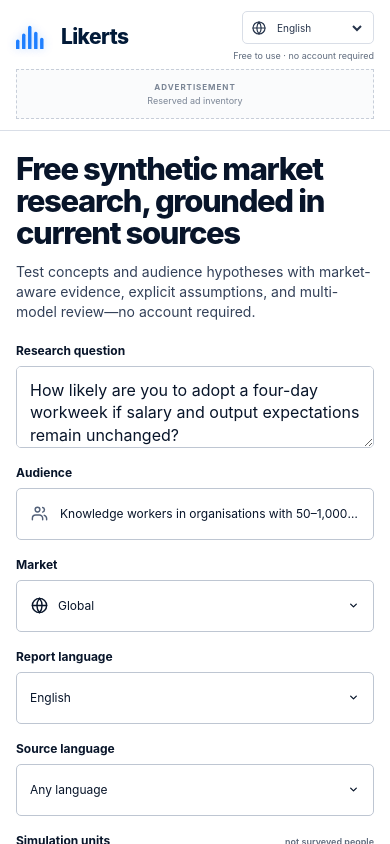
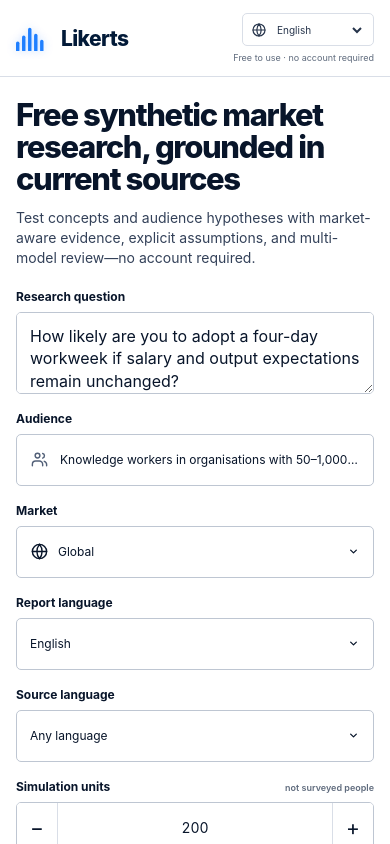
Before and after one commit to crosstabs/likerts, a React (Vite) app: page / in a window 390 px wide. Shown: the top 844 px of the page. Built offline with nearby package versions, Linux system fonts and the light colour scheme.

Commit message:
feat: prepare header for Google Auto Ads

```diff
--- a/index.html
+++ b/index.html
@@ -15,6 +15,7 @@
       content="Run free synthetic market research and concept tests with current web sources, explicit assumptions, and multi-model review. No account required."
     />
     <meta name="robots" content="index,follow" />
+    <meta name="google-adsense-account" content="ca-pub-2113803057950021" />
     <meta property="og:type" content="website" />
     <meta property="og:site_name" content="Likerts" />
     <meta property="og:title" content="Free synthetic market research | Likerts" />
--- a/src/App.jsx
+++ b/src/App.jsx
@@ -222,10 +222,6 @@ function AppContent({ uiLocale, setUiLocale }) {
       <header className="public-header">
         <div className="public-header-inner">
           <Brand />
-          <div className="ad-slot" aria-label="Advertisement placement">
-            <span>{t('ad')}</span>
-            <small>{t('adReserved')}</small>
-          </div>
           <div className="header-meta">
             <label className="language-picker">
               <GlobeIcon size={16} />
--- a/src/styles.css
+++ b/src/styles.css
@@ -43,16 +43,13 @@ button:focus-visible, textarea:focus-visible, select:focus-visible, input:focus-
 .public-footer a:hover { color: var(--blue); }
 
 .public-header { border-bottom: 1px solid var(--border); background: #fff; }
-.public-header-inner { width: min(1280px, calc(100% - 48px)); min-height: 82px; margin-inline: auto; display: grid; grid-template-columns: 190px minmax(320px, 720px) minmax(180px, auto); align-items: center; justify-content: space-between; gap: 28px; }
+.public-header-inner { width: min(1280px, calc(100% - 48px)); min-height: 82px; margin-inline: auto; display: grid; grid-template-columns: 190px minmax(180px, auto); align-items: center; justify-content: space-between; gap: 28px; }
 .public-header .brand { color: var(--nav); font-size: 24px; }
 .public-header .brand-mark { transform: scale(0.86); transform-origin: left center; margin-right: -4px; }
 .header-meta { display: grid; justify-items: end; gap: 6px; }
 .header-meta p { margin: 0; color: var(--muted); font-size: 10px; white-space: nowrap; }
 .language-picker { min-width: 132px; height: 33px; border: 1px solid var(--border); border-radius: 5px; display: flex; align-items: center; gap: 6px; padding: 0 8px; color: #26344b; background: #fff; }
 .language-picker select { min-width: 0; flex: 1; border: 0; outline: 0; color: inherit; background: transparent; font-size: 10px; cursor: pointer; }
-.ad-slot { min-height: 56px; border: 1px dashed #c7ced9; display: grid; place-items: center; align-content: center; gap: 3px; color: #7a8595; background: #fafbfc; text-align: center; }
-.ad-slot span { font-size: 8px; font-weight: 720; letter-spacing: 0.12em; text-transform: uppercase; }
-.ad-slot small { font-size: 9px; }
 
 .sidebar {
   position: fixed;
@@ -307,7 +304,7 @@ button:focus-visible, textarea:focus-visible, select:focus-visible, input:focus-
   .nav-scrim { position: fixed; inset: 0; z-index: 29; border: 0; width: 100%; height: 100%; background: rgba(1, 11, 26, 0.48); opacity: 0; pointer-events: none; display: block; transition: opacity 0.2s ease; }
   .nav-scrim.is-open { opacity: 1; pointer-events: auto; }
   .workspace { margin-left: 0; padding-top: 24px; }
-  .public-header-inner { grid-template-columns: 175px minmax(280px, 1fr) auto; gap: 18px; }
+  .public-header-inner { grid-template-columns: 175px auto; gap: 18px; }
   .header-meta p { white-space: normal; text-align: right; }
   .mobile-topbar { width: auto; min-height: 65px; margin: 0 -24px 24px; padding: 0 24px; display: flex; align-items: center; justify-content: space-between; color: #fff; background: var(--nav); }
   .mobile-topbar .brand { font-size: 21px; }
@@ -320,11 +317,10 @@ button:focus-visible, textarea:focus-visible, select:focus-visible, input:focus-
 @media (max-width: 760px) {
   .public-footer { width: calc(100% - 32px); align-items: flex-start; flex-direction: column; gap: 13px; padding-block: 20px; }
   .public-footer nav { justify-content: flex-start; gap: 12px 16px; }
-  .public-header-inner { width: calc(100% - 32px); min-height: 126px; grid-template-columns: 1fr auto; gap: 8px 16px; padding-block: 11px; }
+  .public-header-inner { width: calc(100% - 32px); min-height: 76px; grid-template-columns: 1fr auto; gap: 16px; padding-block: 11px; }
   .public-header .brand { font-size: 21px; }
   .header-meta { justify-items: end; }
   .header-meta p { font-size: 9px; }
-  .ad-slot { grid-column: 1 / -1; grid-row: 2; min-height: 50px; }
   .workspace { padding: 0 16px 20px; }
   .workspace { padding-top: 22px; }
   .workspace-header { margin-bottom: 20px; }
```
